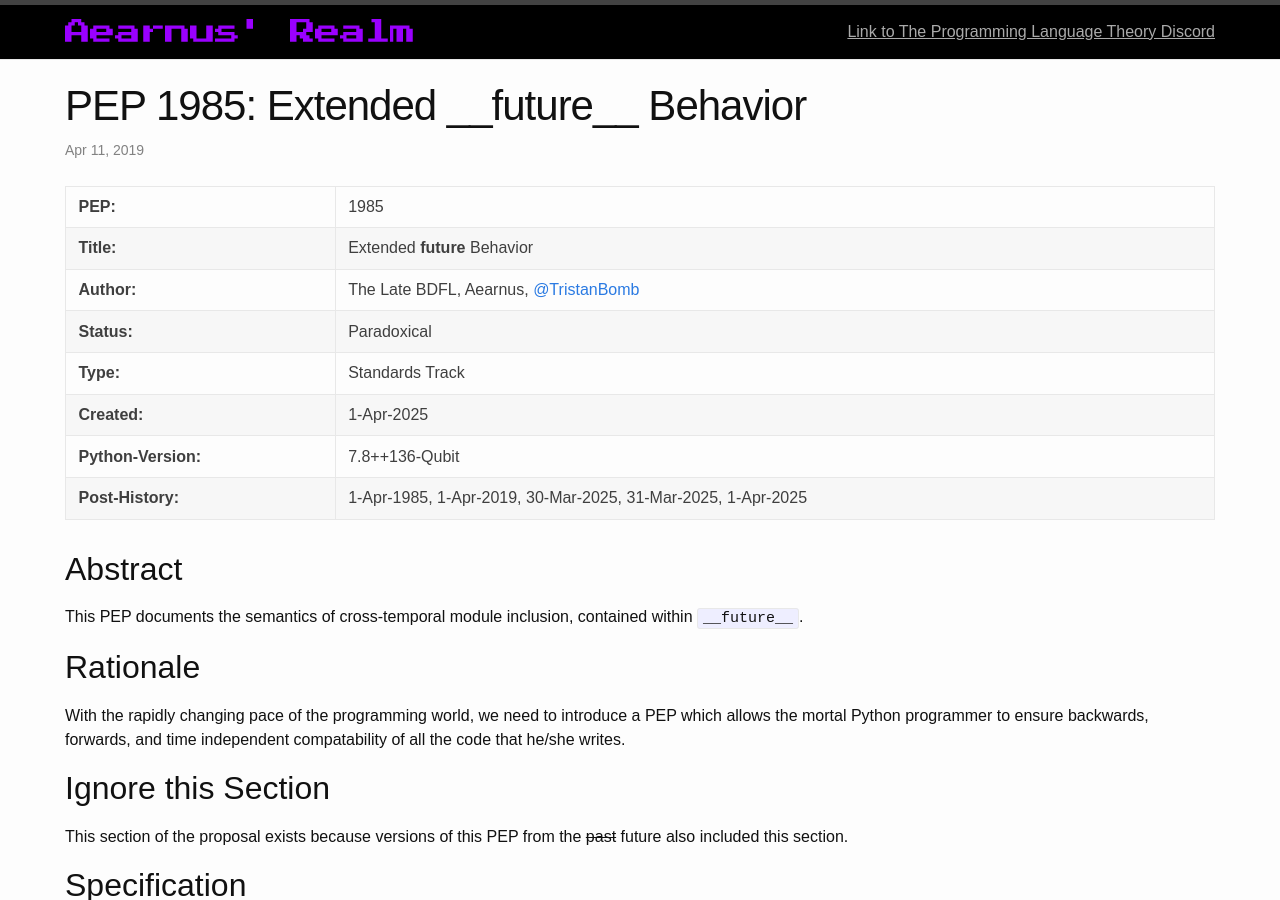
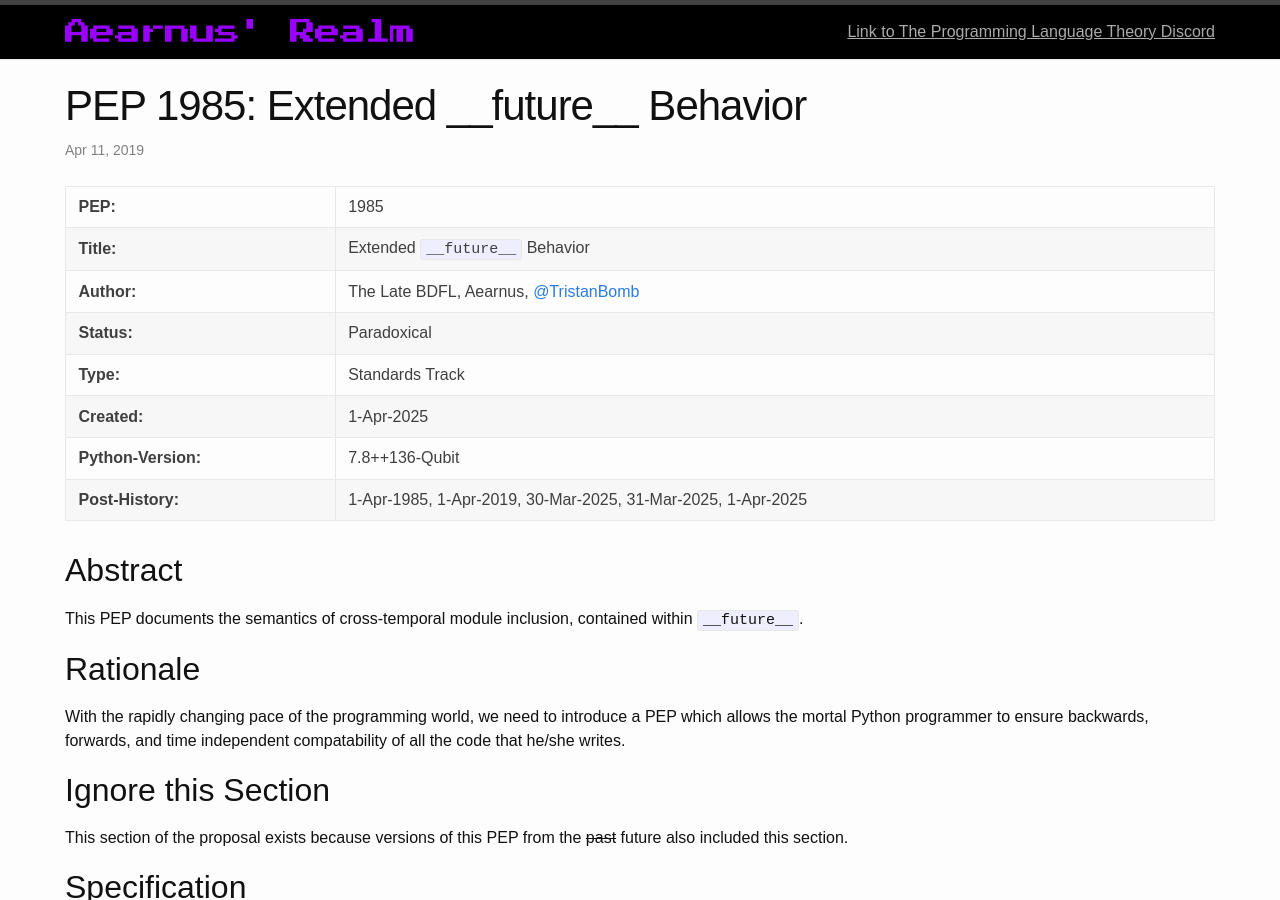
Before and after one commit to DataKinds/datakinds.github.io, a Jekyll site: the page built from _posts/2019-04-10-pep-1985-extended-future-behavior.md, in a window 1280 px wide and 900 px high. Built offline with Jekyll 4.4.1, drawn with Linux system fonts in a browser that asks for light colours.

Commit message:
fixed tiny formatting

```diff
--- a/_posts/2019-04-10-pep-1985-extended-future-behavior.md
+++ b/_posts/2019-04-10-pep-1985-extended-future-behavior.md
@@ -5,7 +5,7 @@ date: 2019-04-10 21:58 -0700
 ---
 
 **PEP:** | 1985
-**Title:** | Extended __future__ Behavior
+**Title:** | Extended `__future__` Behavior
 **Author:** | The Late BDFL, Aearnus, [@TristanBomb](https://twitter.com/TristanBomb "TristanBomb")
 **Status:** | Paradoxical
 **Type:** | Standards Track
```
